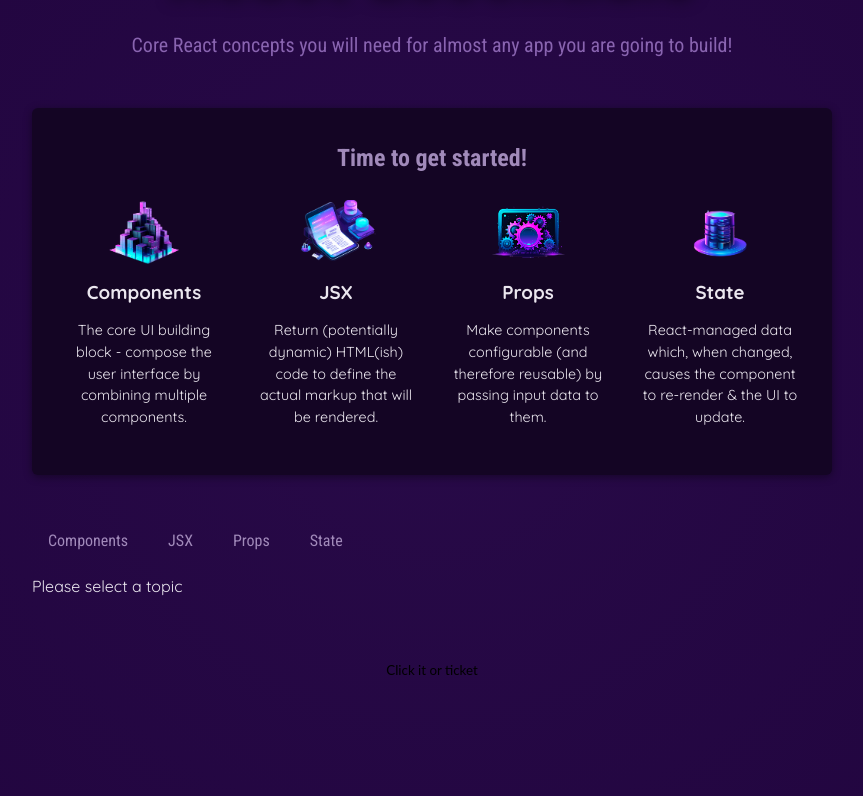
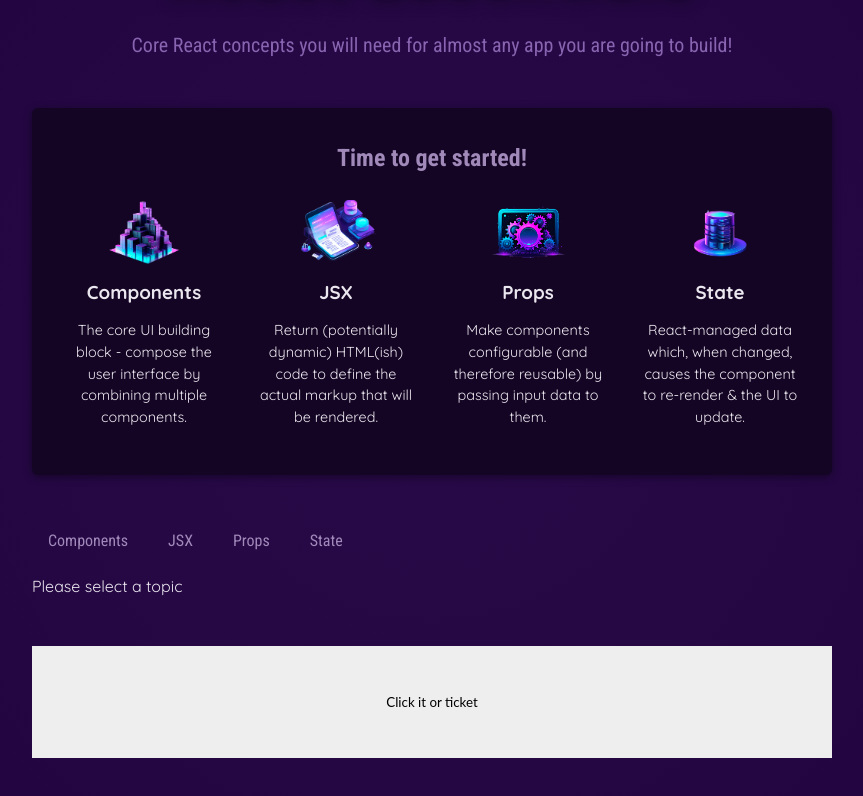
Before and after one commit to amler/first-react-app, a React (Vite) app: page / in a window 1280 px wide. Shown: the part 264-1060 px from the top of the page, without its empty margins (208-1071 px from the left). Built offline with nearby package versions, Linux system fonts and the light colour scheme.

Commit message:
Adds temp background

```diff
--- a/src/App.jsx
+++ b/src/App.jsx
@@ -13,9 +13,11 @@
       <main>
         <CoreConcepts/>
         <Examples />
-        <Button>
-          Click it or ticket
-        </Button>
+        <div style={{backgroundColor: '#eee', padding: '2rem' }}>
+          <Button>
+            Click it or ticket
+          </Button>
+        </div>
       </main>
     </>
   );
```
